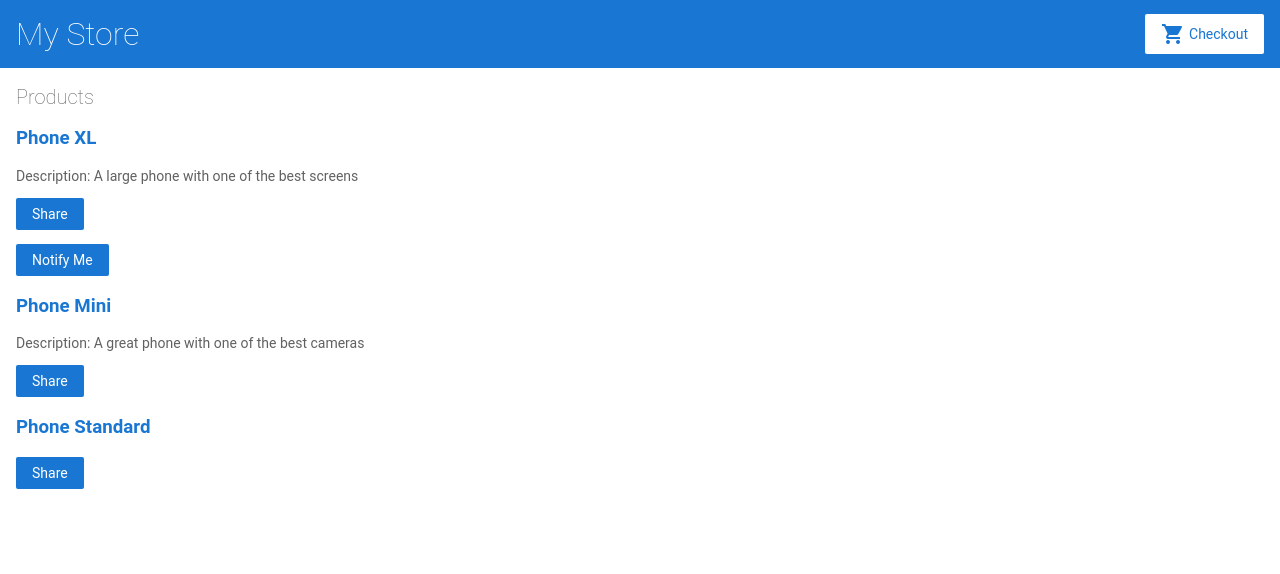
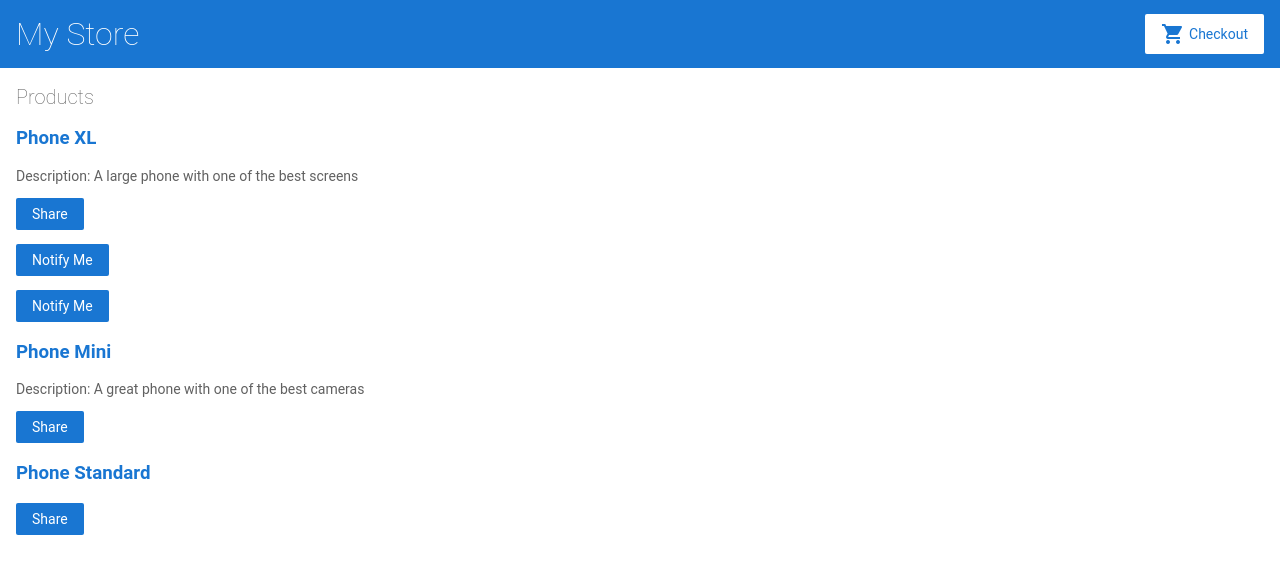
Before and after one commit to maheem20/czkdpo_local, an Angular app: page / in a window 1280 px wide. Shown: the top 574 px of the page. Built offline with nearby package versions, Linux system fonts and the light colour scheme.

Commit message:
update the Notify Me button with an event binding

```diff
--- a/src/app/product-alerts/product-alerts.component.html
+++ b/src/app/product-alerts/product-alerts.component.html
@@ -1,3 +1,7 @@
 <p *ngIf="product && product.price > 700">
     <button type="button">Notify Me</button>
-  </p>
+</p>
+
+<p *ngIf="product && product.price > 700">
+    <button type="button" (click)="notify.emit()">Notify Me</button>
+</p>
```
